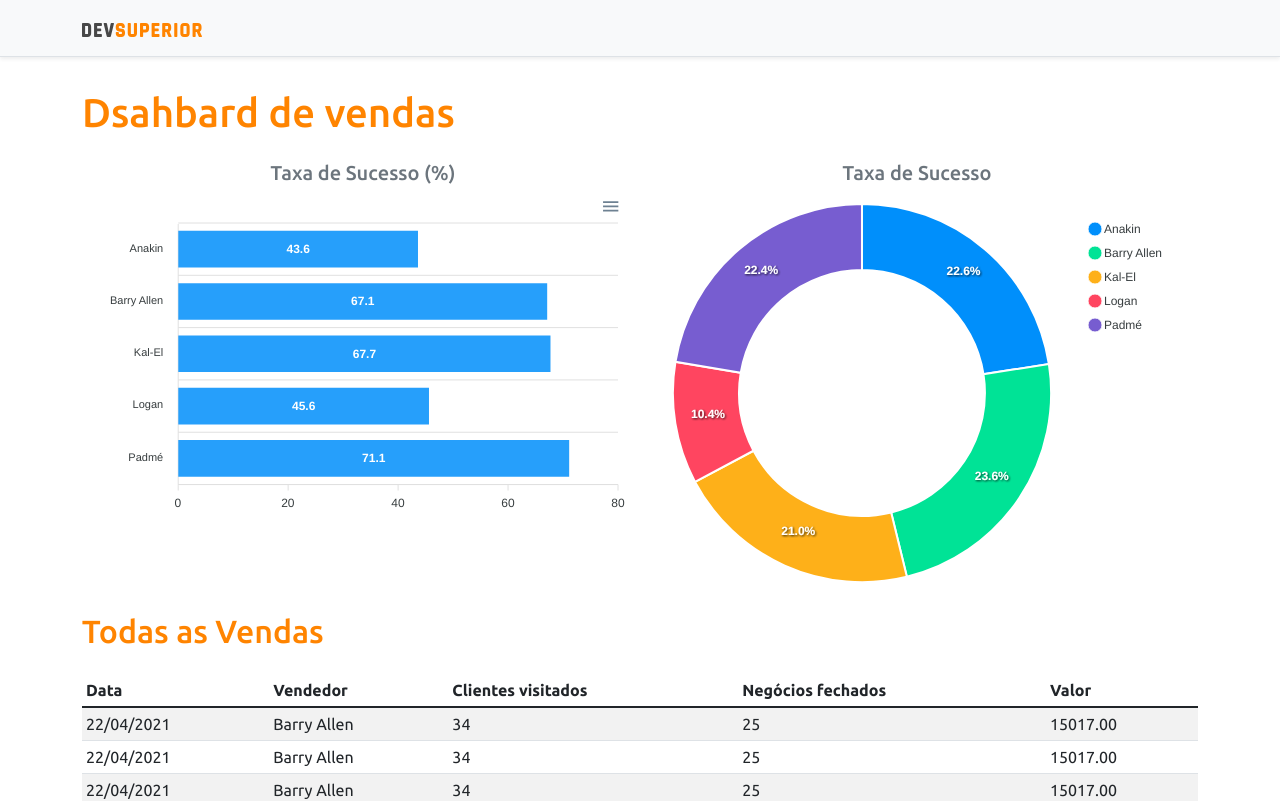
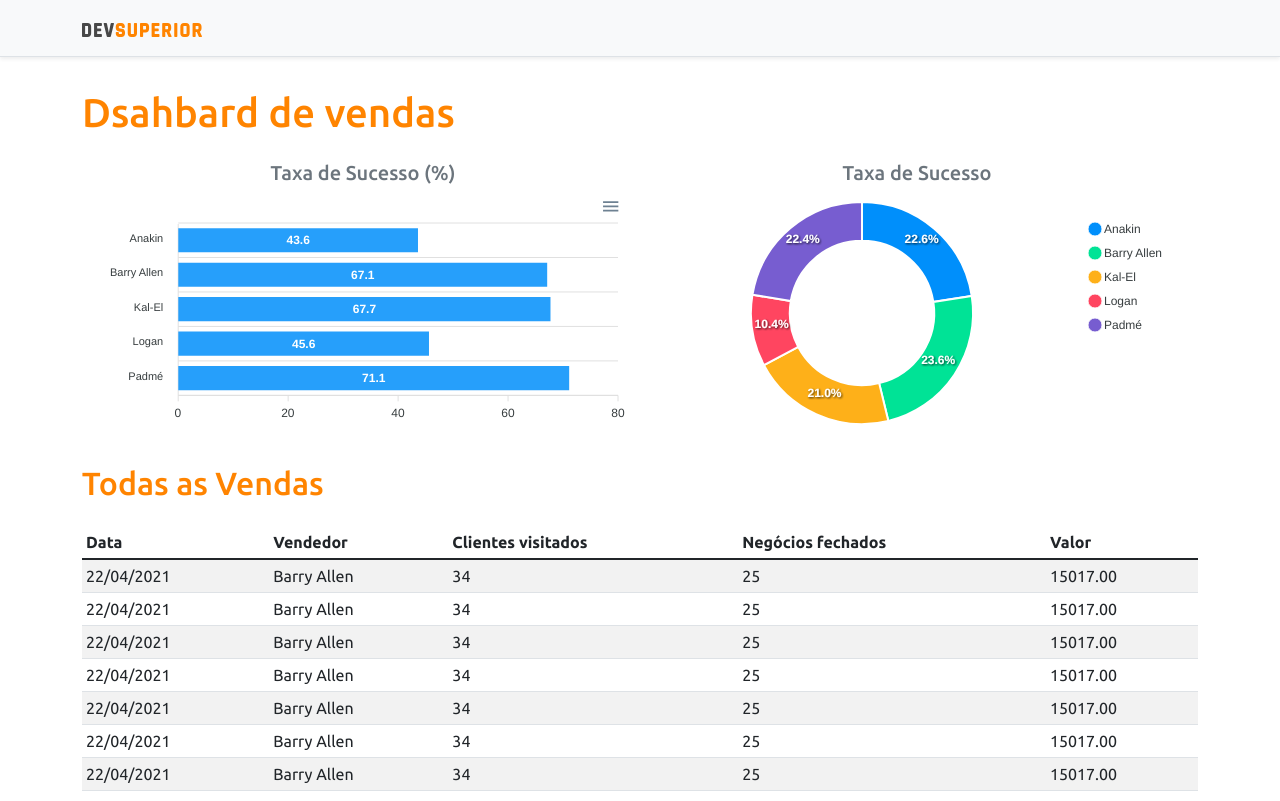
Before and after one commit to ymritchie/projeto-sds5, a React (Create React App) app in the folder frontend/: page / in a window 1280 px wide. Shown: the top 801 px of the page. Built offline with nearby package versions, Linux system fonts and the light colour scheme.

Commit message:
Height property correction

```diff
--- a/frontend/src/components/BarChart/index.tsx
+++ b/frontend/src/components/BarChart/index.tsx
@@ -36,7 +36,7 @@ function BarChart() {
             options={{ ...options, xaxis: mockData.labels}}
             series={mockData.series}
             type="bar"
-            heigh="240"
+            height="240"
         />
     );
 }
--- a/frontend/src/components/DonutChart/index.tsx
+++ b/frontend/src/components/DonutChart/index.tsx
@@ -18,7 +18,7 @@ function DonutChart() {
         options={{ ...options, labels: mockData.labels}}
         series={mockData.series}
         type="donut"
-        heigh="240"
+        height="240"
     />
     );
 }
```
